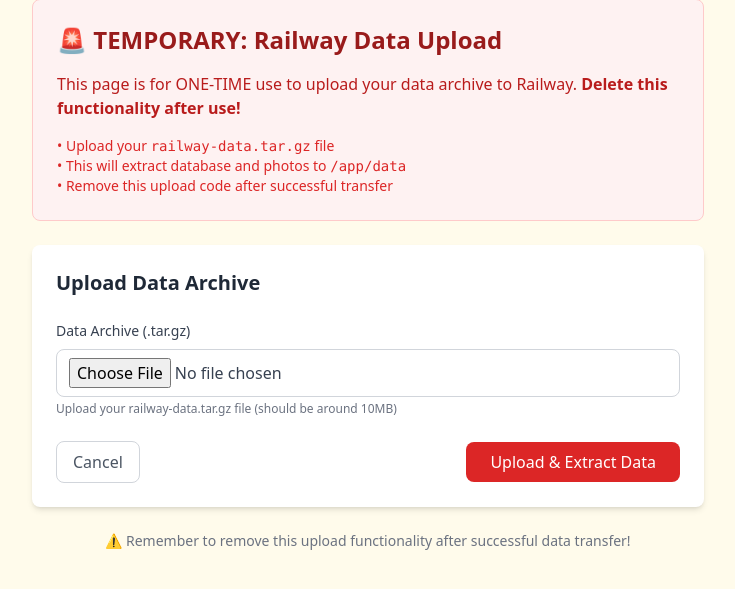
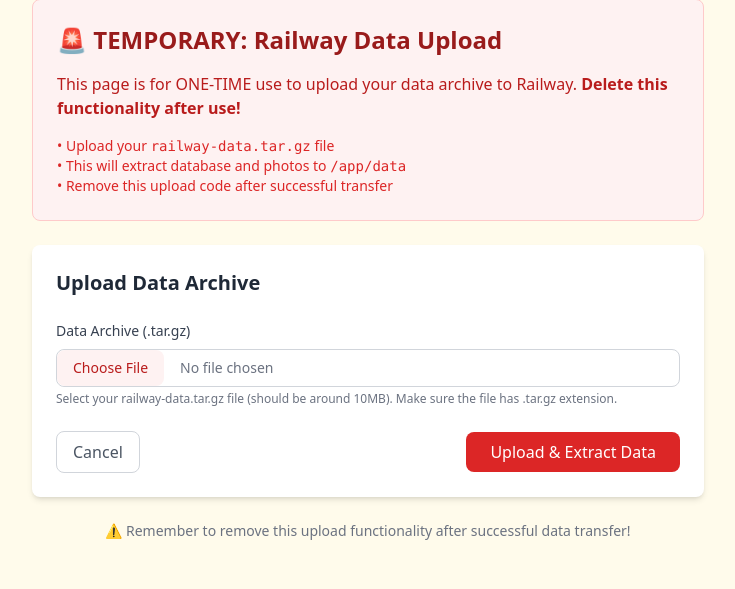
Before and after one commit to Rtasseff/PintxoPote, a Django app: page /railway-upload/ in a window 1280 px wide. Shown: the part 89-678 px from the top of the page, without its empty margins (272-1007 px from the left). Run offline with Django 5.2, Linux system fonts and the light colour scheme; some libraries are stand-ins or nearby versions.

Commit message:
fix: improve file upload functionality for Railway data transfer
- Fixed file input with better styling and file type detection
- Added JavaScript to show selected file info
- More robust tar file handling with auto-detection
- Better error handling and verification of extracted data
- Expanded accepted file extensions (.tar.gz, .tgz, .tar, .gz)

🤖 Generated with [Claude Code](https://claude.ai/code)

Co-Authored-By: Claude <noreply@anthropic.com>

```diff
--- a/bars/templates/bars/railway_upload.html
+++ b/bars/templates/bars/railway_upload.html
@@ -27,16 +27,38 @@
                 <label for="data_archive" class="block text-sm font-medium text-gray-700 mb-2">
                     Data Archive (.tar.gz)
                 </label>
-                <input type="file"
-                       id="data_archive"
-                       name="data_archive"
-                       accept=".tar.gz,.tgz"
-                       required
-                       class="block w-full px-3 py-2 border border-gray-300 rounded-lg focus:ring-2 focus:ring-red-500 focus:border-transparent bg-white text-gray-700">
+                <div class="relative">
+                    <input type="file"
+                           id="data_archive"
+                           name="data_archive"
+                           accept=".tar.gz,.tgz,.gz"
+                           required
+                           class="block w-full text-sm text-gray-500 file:mr-4 file:py-2 file:px-4 file:rounded-lg file:border-0 file:text-sm file:font-medium file:bg-red-50 file:text-red-700 hover:file:bg-red-100 border border-gray-300 rounded-lg cursor-pointer bg-white">
+                    <div id="file-info" class="mt-2 text-sm text-gray-600 hidden">
+                        <span id="file-name"></span> - <span id="file-size"></span>
+                    </div>
+                </div>
                 <p class="text-xs text-gray-500 mt-1">
-                    Upload your railway-data.tar.gz file (should be around 10MB)
+                    Select your railway-data.tar.gz file (should be around 10MB). Make sure the file has .tar.gz extension.
                 </p>
             </div>
+
+            <script>
+                document.getElementById('data_archive').addEventListener('change', function(e) {
+                    const file = e.target.files[0];
+                    const fileInfo = document.getElementById('file-info');
+                    const fileName = document.getElementById('file-name');
+                    const fileSize = document.getElementById('file-size');
+
+                    if (file) {
+                        fileName.textContent = file.name;
+                        fileSize.textContent = (file.size / (1024*1024)).toFixed(1) + ' MB';
+                        fileInfo.classList.remove('hidden');
+                    } else {
+                        fileInfo.classList.add('hidden');
+                    }
+                });
+            </script>
 
             <div class="flex items-center justify-between">
                 <a href="{% url 'bars:home' %}"
--- a/bars/views.py
+++ b/bars/views.py
@@ -315,8 +315,10 @@ def railway_upload(request):
     if request.method == 'POST' and 'data_archive' in request.FILES:
         uploaded_file = request.FILES['data_archive']
 
-        if not uploaded_file.name.endswith('.tar.gz'):
-            messages.error(request, 'Please upload a .tar.gz file')
+        # More flexible file type checking
+        valid_extensions = ['.tar.gz', '.tgz', '.tar', '.gz']
+        if not any(uploaded_file.name.endswith(ext) for ext in valid_extensions):
+            messages.error(request, f'Please upload a tar.gz file. Got: {uploaded_file.name}')
             return render(request, 'bars/railway_upload.html')
 
         try:
@@ -326,22 +328,44 @@ def railway_upload(request):
                 for chunk in uploaded_file.chunks():
                     destination.write(chunk)
 
-            # Extract to /app/data (Railway volume mount)
+            # Extract to /app (Railway volume mount parent)
             if hasattr(settings, 'DATA_DIR'):
                 extract_path = settings.DATA_DIR.parent  # /app (parent of /app/data)
             else:
                 extract_path = '/app'
 
-            with tarfile.open(temp_path, 'r:gz') as tar:
-                tar.extractall(path=extract_path)
+            # Try different tar modes
+            try:
+                with tarfile.open(temp_path, 'r:gz') as tar:
+                    tar.extractall(path=extract_path)
+            except tarfile.ReadError:
+                with tarfile.open(temp_path, 'r:*') as tar:  # Auto-detect format
+                    tar.extractall(path=extract_path)
 
             # Clean up temp file
             os.remove(temp_path)
 
-            messages.success(request, f'Data archive extracted successfully to {extract_path}!')
+            # Verify extraction worked
+            data_path = os.path.join(extract_path, 'data')
+            if os.path.exists(data_path):
+                db_path = os.path.join(data_path, 'db.sqlite3')
+                uploads_path = os.path.join(data_path, 'uploads')
+                status = f'✅ Data extracted to {extract_path}!'
+                if os.path.exists(db_path):
+                    status += f' Database found: {os.path.getsize(db_path)} bytes.'
+                if os.path.exists(uploads_path):
+                    photo_count = len([f for f in os.listdir(os.path.join(uploads_path, 'bars')) if f.endswith('.jpg')])
+                    status += f' Found {photo_count} photos.'
+                messages.success(request, status)
+            else:
+                messages.warning(request, f'Archive extracted but data/ folder not found in {extract_path}')
+
             return redirect('bars:home')
 
         except Exception as e:
             messages.error(request, f'Upload failed: {str(e)}')
+            # Clean up on error
+            if os.path.exists(temp_path):
+                os.remove(temp_path)
 
     return render(request, 'bars/railway_upload.html')
```
